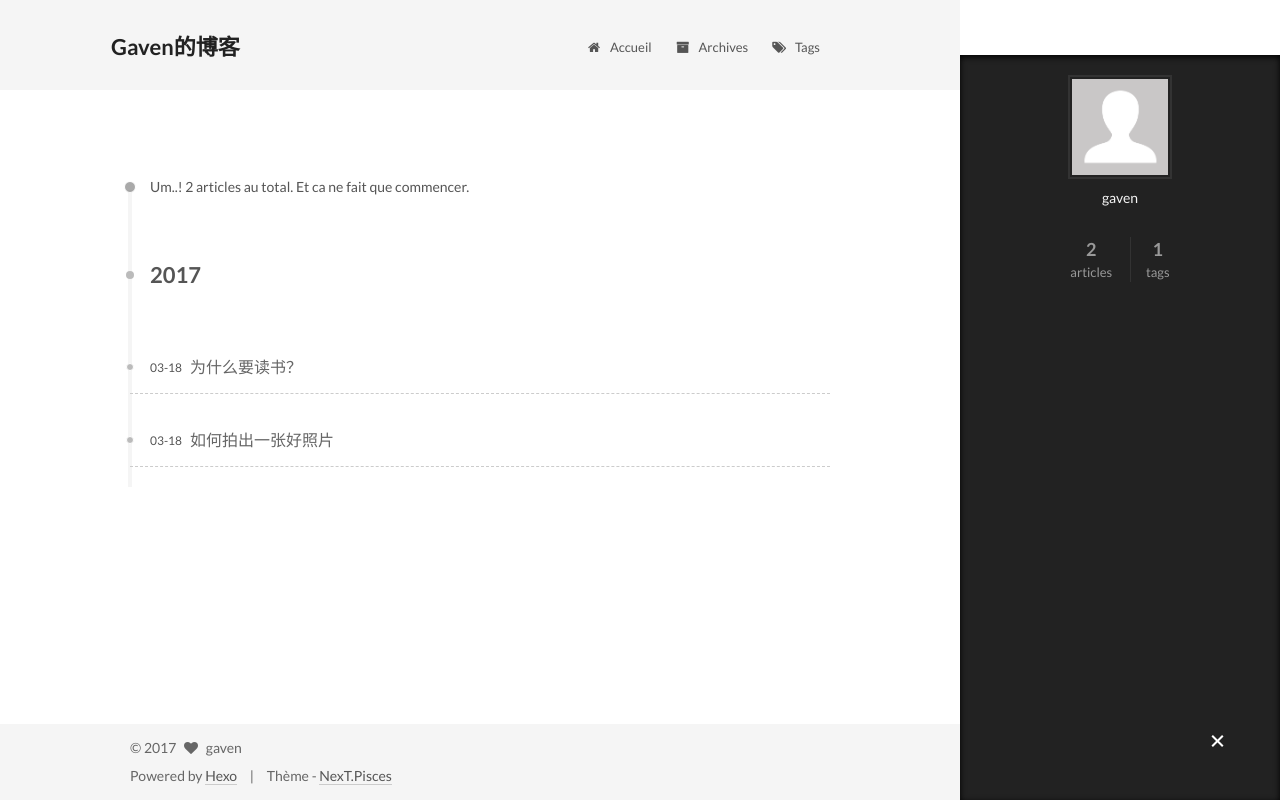
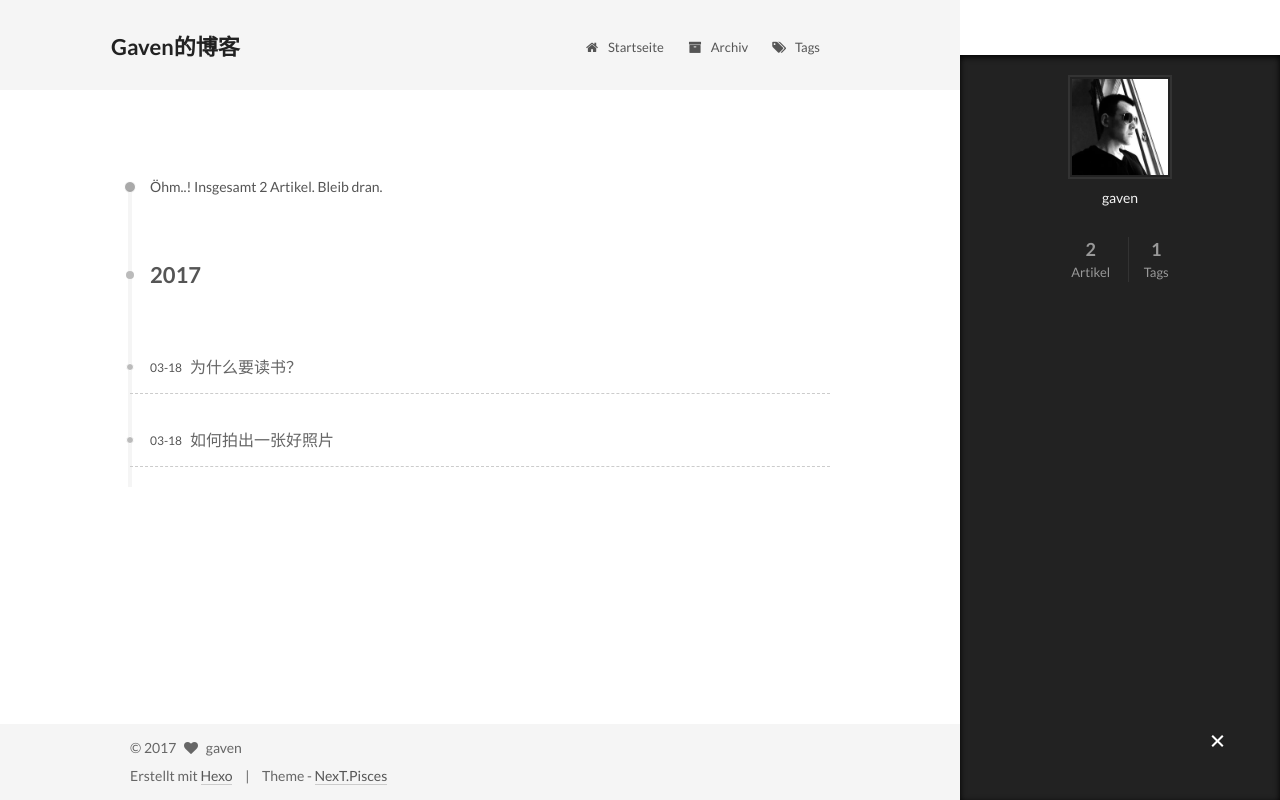
Before and after one commit to gaven1989/gaven1989.github.io, a plain HTML site: page archives/index.html in a window 1280 px wide. Both pictures are taken after a click on the element 1217 px from the left and 742 px from the top of the page. Drawn offline with Linux system fonts and the light colour scheme.

Commit message:
Site updated: 2017-03-28 21:14:49

```diff
--- a/archives/index.html
+++ b/archives/index.html
@@ -123,7 +123,7 @@
 
 
 
-  <title> Archive | Gaven的博客 </title>
+  <title> Archiv | Gaven的博客 </title>
 </head>
 
 <body itemscope itemtype="http://schema.org/WebPage" lang="zh-CN">
@@ -183,7 +183,7 @@
 
               <i class="menu-item-icon fa fa-fw fa-home"></i> <br />
 
-            Accueil
+            Startseite
           </a>
         </li>
 
@@ -193,7 +193,7 @@
 
               <i class="menu-item-icon fa fa-fw fa-archive"></i> <br />
 
-            Archives
+            Archiv
           </a>
         </li>
 
@@ -235,7 +235,7 @@
 
 
 
-      Um..! 2 articles au total. Et ca ne fait que commencer.
+      Öhm..! Insgesamt 2 Artikel. Bleib dran.
     </span>
 
 
@@ -353,7 +353,7 @@
       <section class="site-overview sidebar-panel sidebar-panel-active">
         <div class="site-author motion-element" itemprop="author" itemscope itemtype="http://schema.org/Person">
           <img class="site-author-image" itemprop="image"
-               src="/images/avatar.gif"
+               src="/images/avatar.png"
                alt="gaven" />
           <p class="site-author-name" itemprop="name">gaven</p>
           <p class="site-description motion-element" itemprop="description"></p>
@@ -364,7 +364,7 @@
             <div class="site-state-item site-state-posts">
               <a href="/archives">
                 <span class="site-state-item-count">2</span>
-                <span class="site-state-item-name">articles</span>
+                <span class="site-state-item-name">Artikel</span>
               </a>
             </div>
 
@@ -375,7 +375,7 @@
             <div class="site-state-item site-state-tags">
               <a href="/tags">
                 <span class="site-state-item-count">1</span>
-                <span class="site-state-item-name">tags</span>
+                <span class="site-state-item-name">Tags</span>
               </a>
             </div>
 
@@ -423,11 +423,11 @@
 
 
 <div class="powered-by">
-  Powered by <a class="theme-link" href="https://hexo.io">Hexo</a>
+  Erstellt mit  <a class="theme-link" href="https://hexo.io">Hexo</a>
 </div>
 
 <div class="theme-info">
-  Thème -
+  Theme -
   <a class="theme-link" href="https://github.com/iissnan/hexo-theme-next">
     NexT.Pisces
   </a>
```
Also changed, not shown: 2017/03/18/为什要读书/index.html (+9 -9 lines), 2017/03/18/如何拍出一张好照片/index.html (+9 -9 lines), archives/2017/03/index.html (+9 -9 lines), archives/2017/index.html (+9 -9 lines), index.html (+11 -11 lines), tags/index.html (+8 -8 lines), tags/摄影/index.html (+7 -7 lines).
